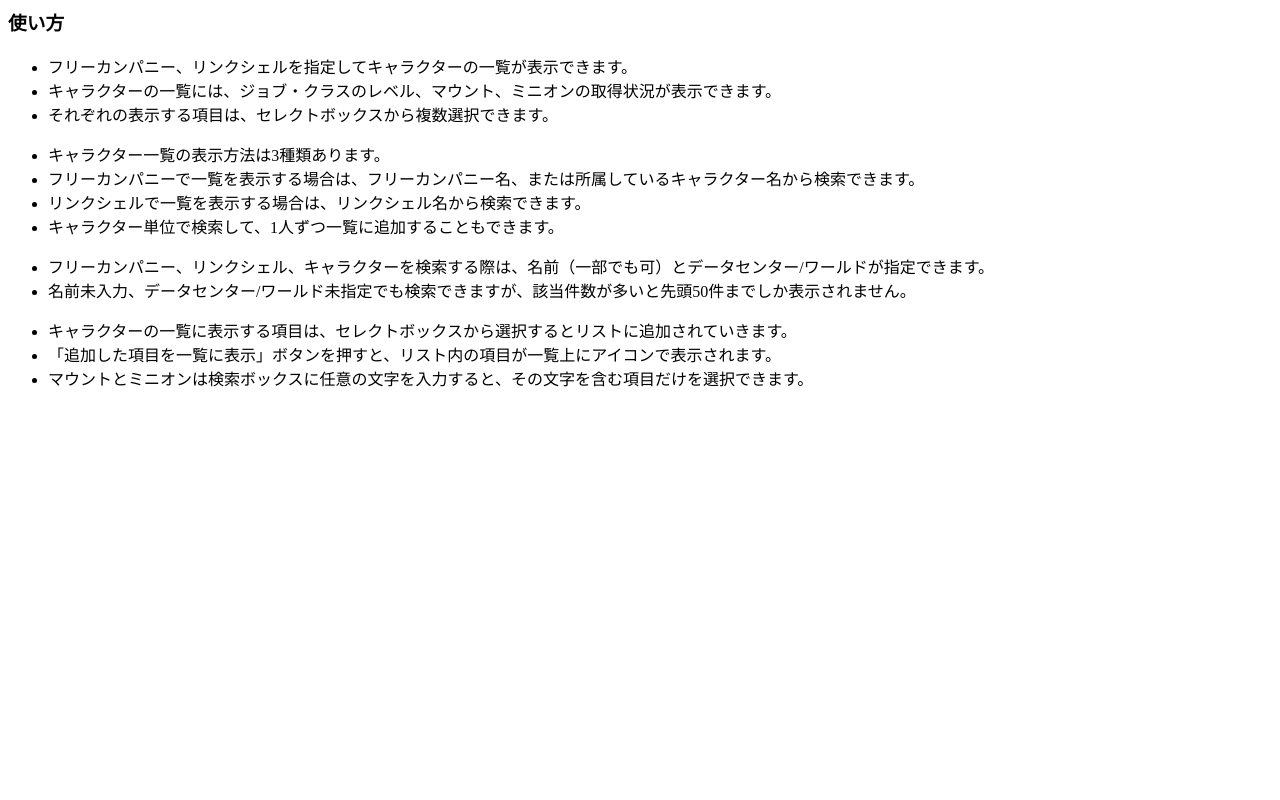
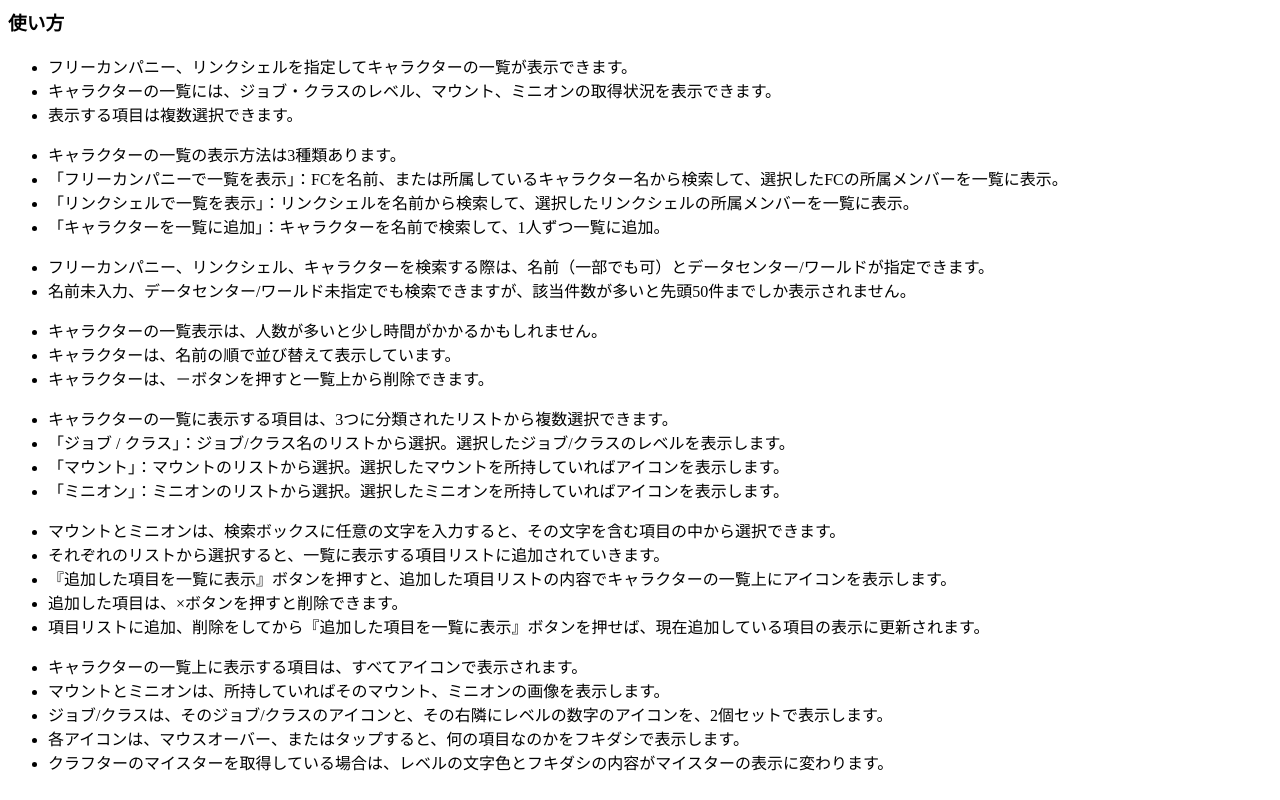
Before and after one commit to LupitaMontilla/oenothera, a PHP site: page /notes.php in a window 1280 px wide. Run offline with PHP 8.4, Linux system fonts and the light colour scheme.

Commit message:
ツールの説明文を修正。

```diff
--- a/tools/include/fellows_checker/property/notes.php
+++ b/tools/include/fellows_checker/property/notes.php
@@ -2,22 +2,42 @@
             <h3>使い方</h3>
             <ul>
                 <li>フリーカンパニー、リンクシェルを指定してキャラクターの一覧が表示できます。</li>
-                <li>キャラクターの一覧には、ジョブ・クラスのレベル、マウント、ミニオンの取得状況が表示できます。</li>
-                <li>それぞれの表示する項目は、セレクトボックスから複数選択できます。</li>
+                <li>キャラクターの一覧には、ジョブ・クラスのレベル、マウント、ミニオンの取得状況を表示できます。</li>
+                <li>表示する項目は複数選択できます。</li>
             </ul>
             <ul>
-                <li>キャラクター一覧の表示方法は3種類あります。</li>
-                <li>フリーカンパニーで一覧を表示する場合は、フリーカンパニー名、または所属しているキャラクター名から検索できます。</li>
-                <li>リンクシェルで一覧を表示する場合は、リンクシェル名から検索できます。</li>
-                <li>キャラクター単位で検索して、1人ずつ一覧に追加することもできます。</li>
+                <li>キャラクターの一覧の表示方法は3種類あります。</li>
+                <li>「フリーカンパニーで一覧を表示」：FCを名前、または所属しているキャラクター名から検索して、選択したFCの所属メンバーを一覧に表示。</li>
+                <li>「リンクシェルで一覧を表示」：リンクシェルを名前から検索して、選択したリンクシェルの所属メンバーを一覧に表示。</li>
+                <li>「キャラクターを一覧に追加」：キャラクターを名前で検索して、1人ずつ一覧に追加。</li>
             </ul>
             <ul>
                 <li>フリーカンパニー、リンクシェル、キャラクターを検索する際は、名前（一部でも可）とデータセンター/ワールドが指定できます。</li>
                 <li>名前未入力、データセンター/ワールド未指定でも検索できますが、該当件数が多いと先頭50件までしか表示されません。</li>
             </ul>
             <ul>
-                <li>キャラクターの一覧に表示する項目は、セレクトボックスから選択するとリストに追加されていきます。</li>
-                <li>「追加した項目を一覧に表示」ボタンを押すと、リスト内の項目が一覧上にアイコンで表示されます。</li>
-                <li>マウントとミニオンは検索ボックスに任意の文字を入力すると、その文字を含む項目だけを選択できます。</li>
+                <li>キャラクターの一覧表示は、人数が多いと少し時間がかかるかもしれません。</li>
+                <li>キャラクターは、名前の順で並び替えて表示しています。</li>
+                <li>キャラクターは、－ボタンを押すと一覧上から削除できます。</li>
+            </ul>
+            <ul>
+                <li>キャラクターの一覧に表示する項目は、3つに分類されたリストから複数選択できます。</li>
+                <li>「ジョブ / クラス」：ジョブ/クラス名のリストから選択。選択したジョブ/クラスのレベルを表示します。</li>
+                <li>「マウント」：マウントのリストから選択。選択したマウントを所持していればアイコンを表示します。</li>
+                <li>「ミニオン」：ミニオンのリストから選択。選択したミニオンを所持していればアイコンを表示します。</li>
+            </ul>
+            <ul>
+                <li>マウントとミニオンは、検索ボックスに任意の文字を入力すると、その文字を含む項目の中から選択できます。</li>
+                <li>それぞれのリストから選択すると、一覧に表示する項目リストに追加されていきます。</li>
+                <li>『追加した項目を一覧に表示』ボタンを押すと、追加した項目リストの内容でキャラクターの一覧上にアイコンを表示します。</li>
+                <li>追加した項目は、×ボタンを押すと削除できます。</li>
+                <li>項目リストに追加、削除をしてから『追加した項目を一覧に表示』ボタンを押せば、現在追加している項目の表示に更新されます。</li>
+            </ul>
+            <ul>
+                <li>キャラクターの一覧上に表示する項目は、すべてアイコンで表示されます。</li>
+                <li>マウントとミニオンは、所持していればそのマウント、ミニオンの画像を表示します。</li>
+                <li>ジョブ/クラスは、そのジョブ/クラスのアイコンと、その右隣にレベルの数字のアイコンを、2個セットで表示します。</li>
+                <li>各アイコンは、マウスオーバー、またはタップすると、何の項目なのかをフキダシで表示します。</li>
+                <li>クラフターのマイスターを取得している場合は、レベルの文字色とフキダシの内容がマイスターの表示に変わります。</li>
             </ul>
         </div>
```
